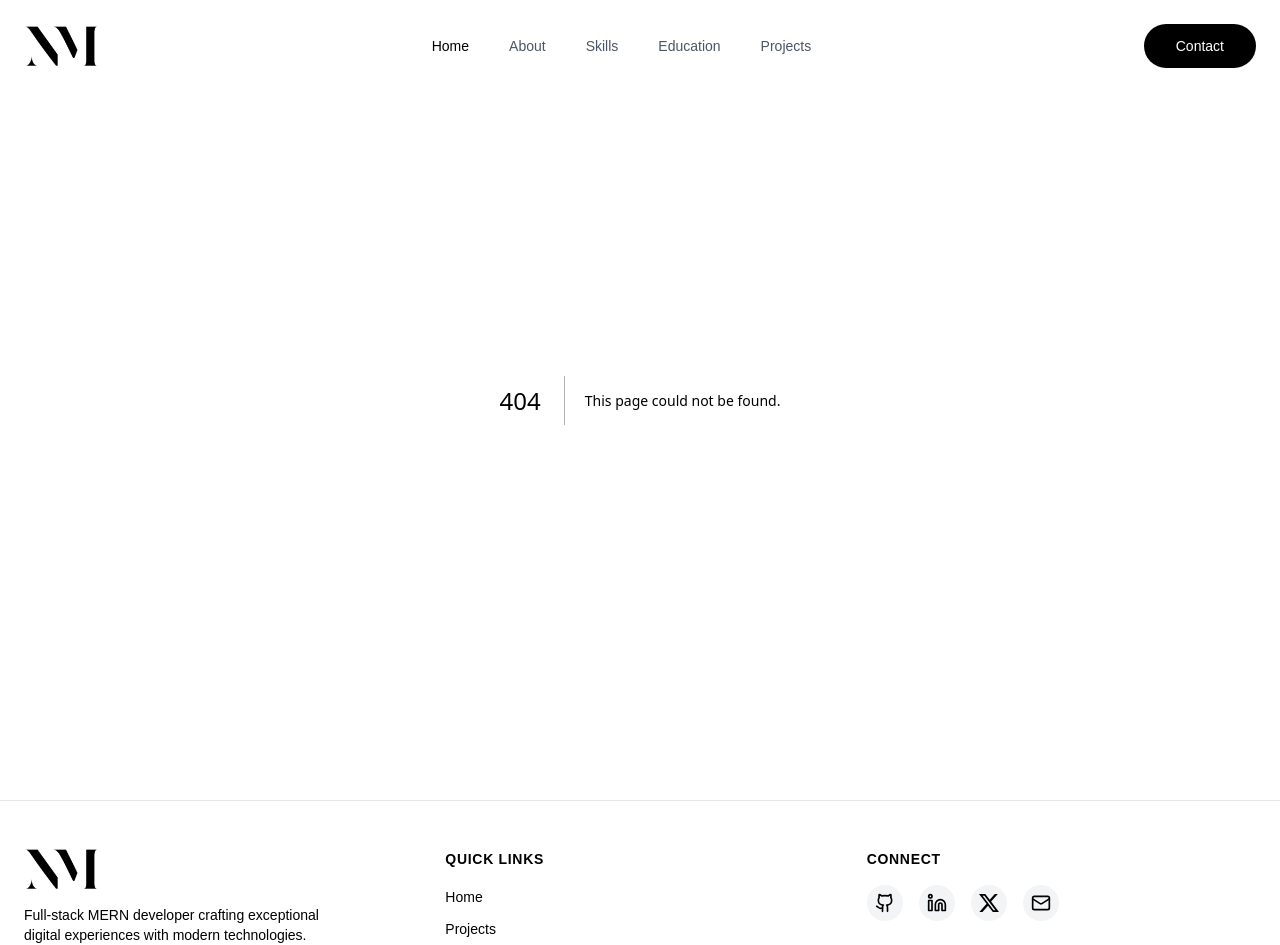
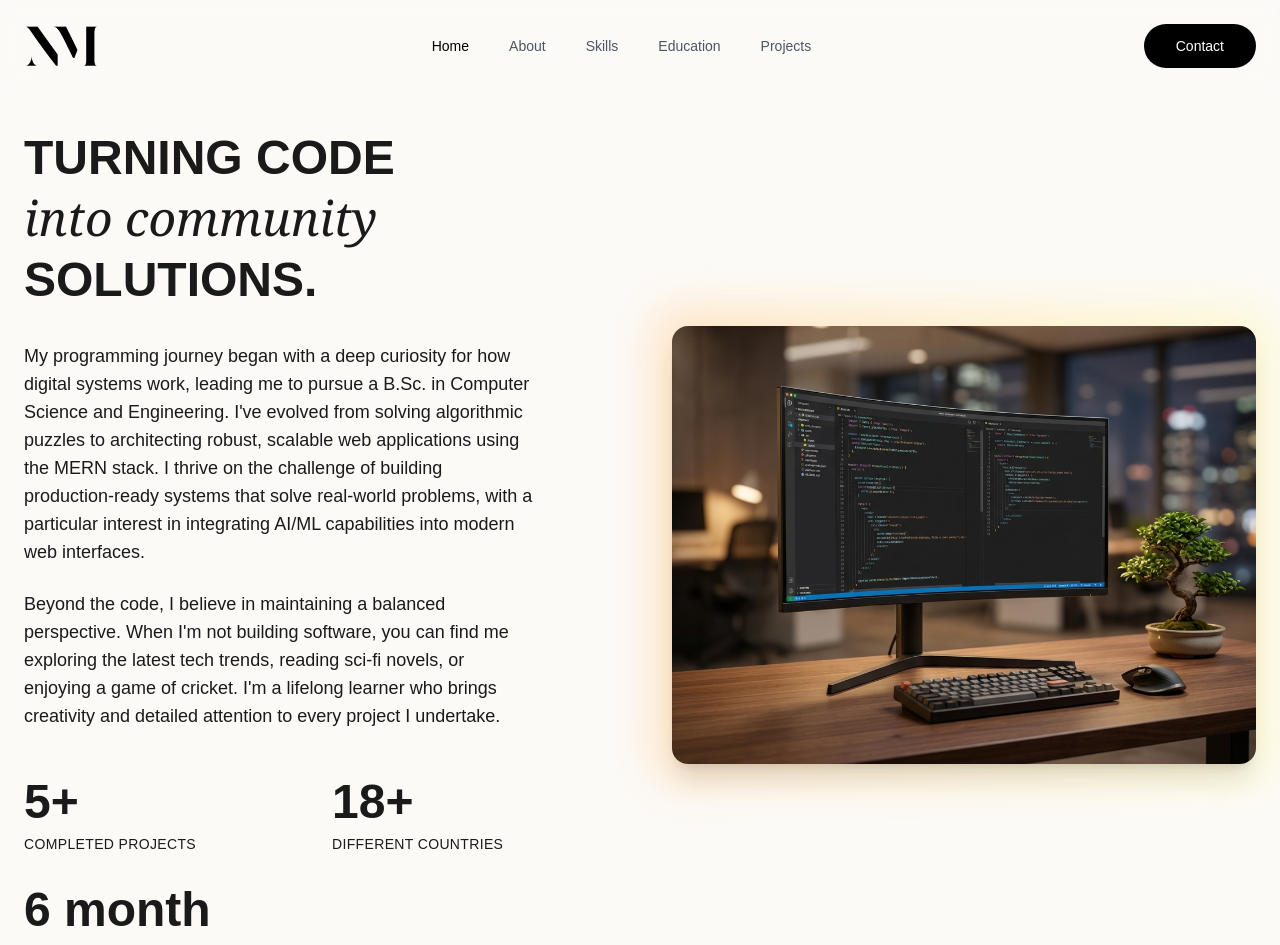
Before and after one commit to nabilnir/nabilnir-portfolio, a Next.js app: page /about in a window 1280 px wide. Before the commit this address had no page. Shown: the top 945 px of the page. Built offline with nearby package versions, Linux system fonts and the light colour scheme; a web font is replaced by a local one.

Commit message:
context updated

```diff
--- /dev/null
+++ b/src/app/about/page.jsx
@@ -0,0 +1,55 @@
+'use client'
+
+export default function AboutPage() {
+    return (
+        <main className="pt-32 pb-20">
+            <section id="about" className="max-w-7xl mx-auto px-6">
+                <div className="grid grid-cols-1 lg:grid-cols-2 gap-16 items-center">
+                    <div>
+                        <h2 className="font-display text-4xl md:text-5xl font-bold uppercase leading-tight mb-8">
+                            Turning code <br />
+                            <span className="font-serif normal-case italic font-light text-primary">into community</span> solutions.
+                        </h2>
+                        <p className="text-lg text-text-muted-light dark:text-text-muted-dark mb-6 max-w-lg">
+                            My programming journey began with a deep curiosity for how digital systems work, leading me to pursue a B.Sc. in Computer Science and Engineering. I've evolved from solving algorithmic puzzles to architecting robust, scalable web applications using the MERN stack. I thrive on the challenge of building production-ready systems that solve real-world problems, with a particular interest in integrating AI/ML capabilities into modern web interfaces.
+                        </p>
+                        <p className="text-lg text-text-muted-light dark:text-text-muted-dark mb-12 max-w-lg">
+                            Beyond the code, I believe in maintaining a balanced perspective. When I'm not building software, you can find me exploring the latest tech trends, reading sci-fi novels, or enjoying a game of cricket. I'm a lifelong learner who brings creativity and detailed attention to every project I undertake.
+                        </p>
+                        <div className="grid grid-cols-2 gap-8">
+                            <div>
+                                <div className="text-5xl font-display font-bold mb-2">5+</div>
+                                <div className="text-sm font-medium uppercase tracking-wide text-text-muted-light dark:text-text-muted-dark">Completed Projects</div>
+                            </div>
+                            <div>
+                                <div className="text-5xl font-display font-bold mb-2">18+</div>
+                                <div className="text-sm font-medium uppercase tracking-wide text-text-muted-light dark:text-text-muted-dark">Different Countries</div>
+                            </div>
+                            <div>
+                                <div className="text-5xl font-display font-bold mb-2 text-nowrap">6 month</div>
+                                <div className="text-sm font-medium uppercase tracking-wide text-text-muted-light dark:text-text-muted-dark">Experience</div>
+                            </div>
+                        </div>
+                    </div>
+                    <div className="relative group">
+                        <div className="absolute -inset-4 bg-gradient-to-r from-orange-200 to-yellow-100 dark:from-orange-900/30 dark:to-yellow-800/20 rounded-2xl blur-xl opacity-70 group-hover:opacity-100 transition duration-500"></div>
+                        <div className="relative rounded-2xl overflow-hidden shadow-xl aspect-[4/3]">
+                            <img
+                                alt="Professional developer workstation with a curved monitor showing code"
+                                className="w-full h-full object-cover"
+                                src="/workstation.png"
+                            />
+                            <div className="absolute top-8 right-8 bg-white/90 dark:bg-black/90 backdrop-blur p-4 rounded-lg shadow-lg max-w-[180px] transform translate-x-4 md:translate-x-12 opacity-0 group-hover:opacity-100 group-hover:translate-x-0 transition-all duration-500">
+                                <div className="flex items-center gap-2 mb-2">
+                                    <div className="w-3 h-3 rounded-full bg-orange-500"></div>
+                                    <div className="text-xs font-bold uppercase tracking-wider">Workspace</div>
+                                </div>
+                                <p className="text-xs text-text-muted-light dark:text-text-muted-dark font-medium leading-relaxed">Modern setup optimized for high-performance development.</p>
+                            </div>
+                        </div>
+                    </div>
+                </div>
+            </section>
+        </main>
+    )
+}
--- a/src/app/page.jsx
+++ b/src/app/page.jsx
@@ -293,10 +293,10 @@ export default function Home() {
               <span className="font-serif normal-case italic font-light text-primary">into community</span> solutions.
             </h2>
             <p className="text-lg text-text-muted-light dark:text-text-muted-dark mb-6 max-w-lg">
-              My programming journey began with a deep curiosity for how digital systems work, leading me to pursue a B.Sc. in Computer Science and Engineering. I've evolved from solving algorithmic puzzles to architecting robust, scalable web applications using the MERN stack. I thrive on the challenge of building production-ready systems that solve real-world problems, with a particular interest in integrating AI/ML capabilities into modern web interfaces.
+              My programming journey began with a deep curiosity for how digital systems work, leading me to pursue a B.Sc. in Computer Science and Engineering. I have evolved from solving algorithmic puzzles to architecting robust, scalable web applications using the MERN stack. I thrive on the challenge of building production-ready systems that solve real-world problems, with a particular interest in integrating AI/ML capabilities into modern web interfaces.
             </p>
             <p className="text-lg text-text-muted-light dark:text-text-muted-dark mb-12 max-w-lg">
-              Beyond the code, I believe in maintaining a balanced perspective. When I'm not building software, you can find me exploring the latest tech trends, reading sci-fi novels, or enjoying a game of cricket. I'm a lifelong learner who brings creativity and detailed attention to every project I undertake.
+              Beyond the code, I believe in maintaining a balanced perspective. When I am not building software, you can find me exploring the latest tech trends, reading sci-fi novels, or enjoying a game of cricket. I am a lifelong learner who brings creativity and detailed attention to every project I undertake.
             </p>
             <div className="grid grid-cols-2 gap-8">
               <div>
```
